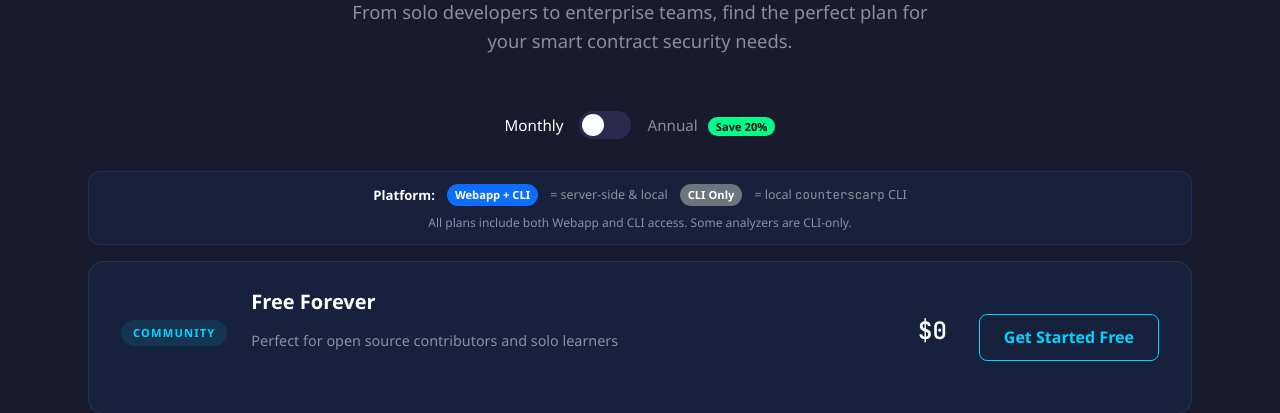
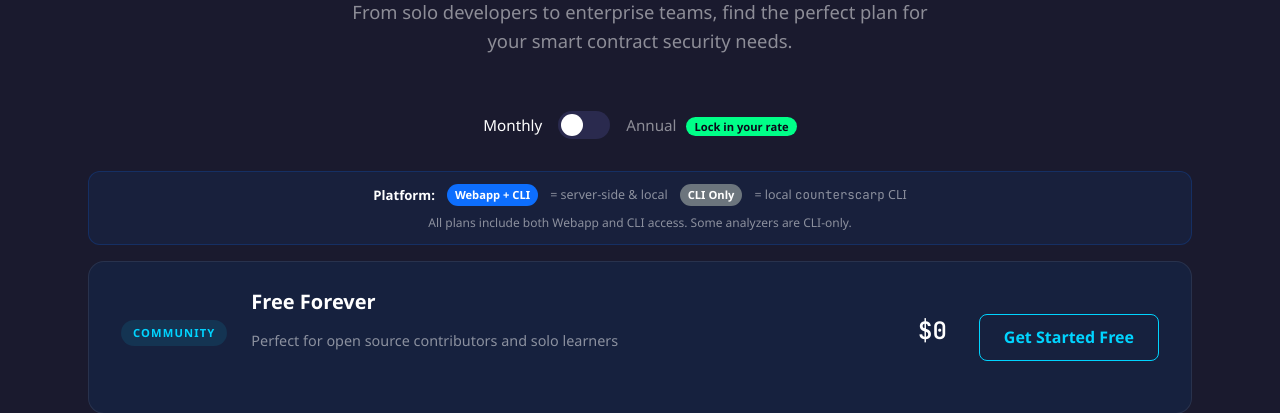
Before and after one commit to RunTimeAdmin/counterscarp, a FastAPI app: page /pricing in a window 1280 px wide. Shown: the part 258-671 px from the top of the page. Run offline with FastAPI, Linux system fonts and the light colour scheme; some libraries are stand-ins or nearby versions.

Commit message:
content: align webapp pricing with marketing site - Save 20% → Lock in your rate

```diff
--- a/webapp/templates/pricing.html
+++ b/webapp/templates/pricing.html
@@ -909,7 +909,7 @@
     <div class="billing-toggle">
         <label id="monthly-label" class="active">Monthly</label>
         <div class="toggle-switch" id="billing-toggle" onclick="toggleBilling()"></div>
-        <label id="annual-label">Annual <span class="save-badge">Save 20%</span></label>
+        <label id="annual-label">Annual <span class="save-badge">Lock in your rate</span></label>
     </div>
 
     <!-- Community Banner -->
@@ -1020,7 +1020,7 @@
                 </div>
                 <div class="annual-price" style="display: none;">
                     <span class="currency">$</span><span class="amount">39</span><span class="period">/month</span>
-                    <span class="save-badge-inline">Save 20%</span>
+                    <span class="save-badge-inline">Lock in your rate</span>
                     <span class="billing-note">billed annually at $468</span>
                 </div>
             </div>
@@ -1069,7 +1069,7 @@
                 </div>
                 <div class="annual-price" style="display: none;">
                     <span class="currency">$</span><span class="amount">159</span><span class="period">/month</span>
-                    <span class="save-badge-inline">Save 20%</span>
+                    <span class="save-badge-inline">Lock in your rate</span>
                     <span class="billing-note">billed annually at $1,908</span>
                 </div>
             </div>
@@ -1109,7 +1109,7 @@
                 </div>
                 <div class="annual-price" style="display: none;">
                     <span class="currency">$</span><span class="amount">319</span><span class="period">/month</span>
-                    <span class="save-badge-inline">Save 20%</span>
+                    <span class="save-badge-inline">Lock in your rate</span>
                     <span class="billing-note">billed annually at $3,828</span>
                 </div>
             </div>
```
